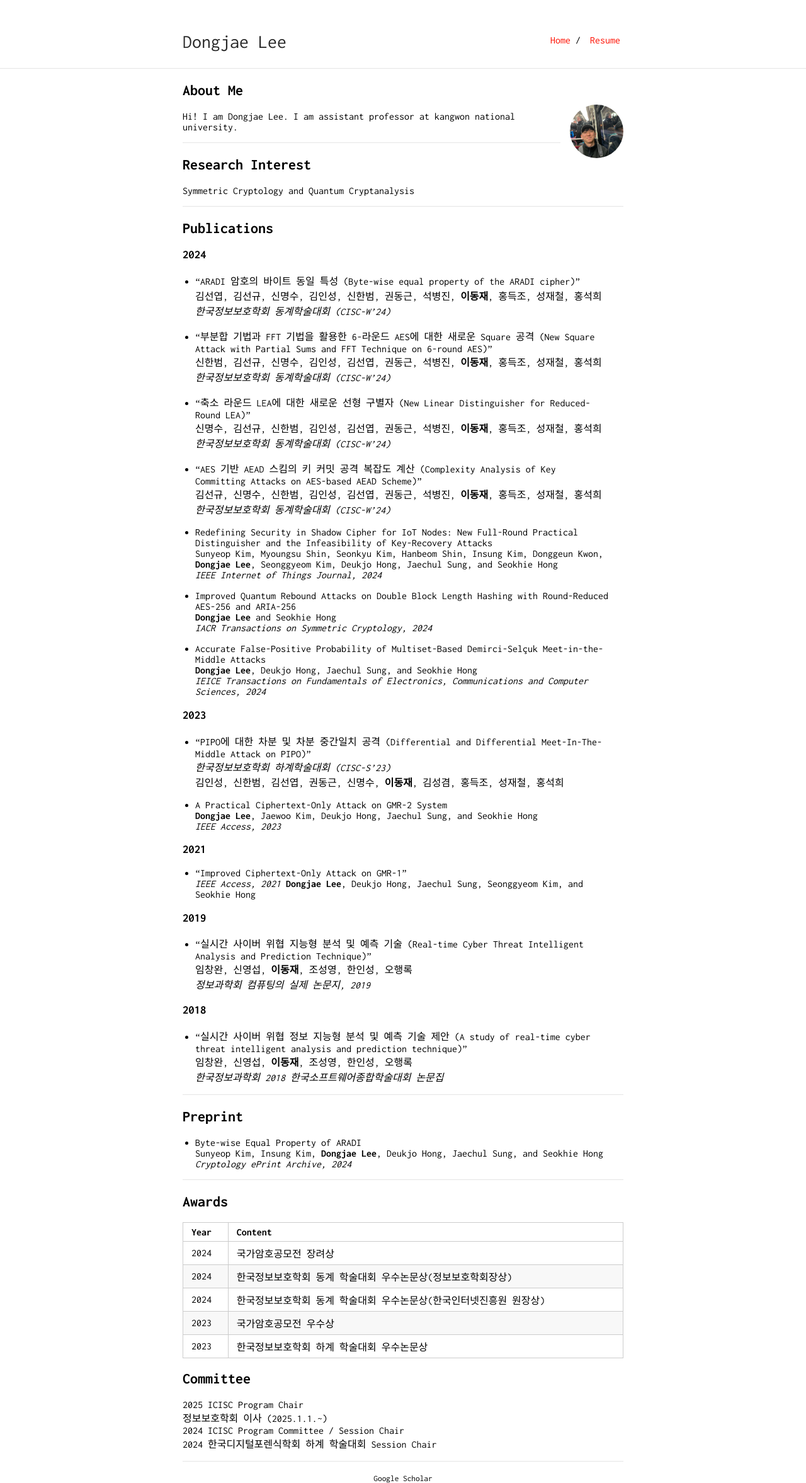
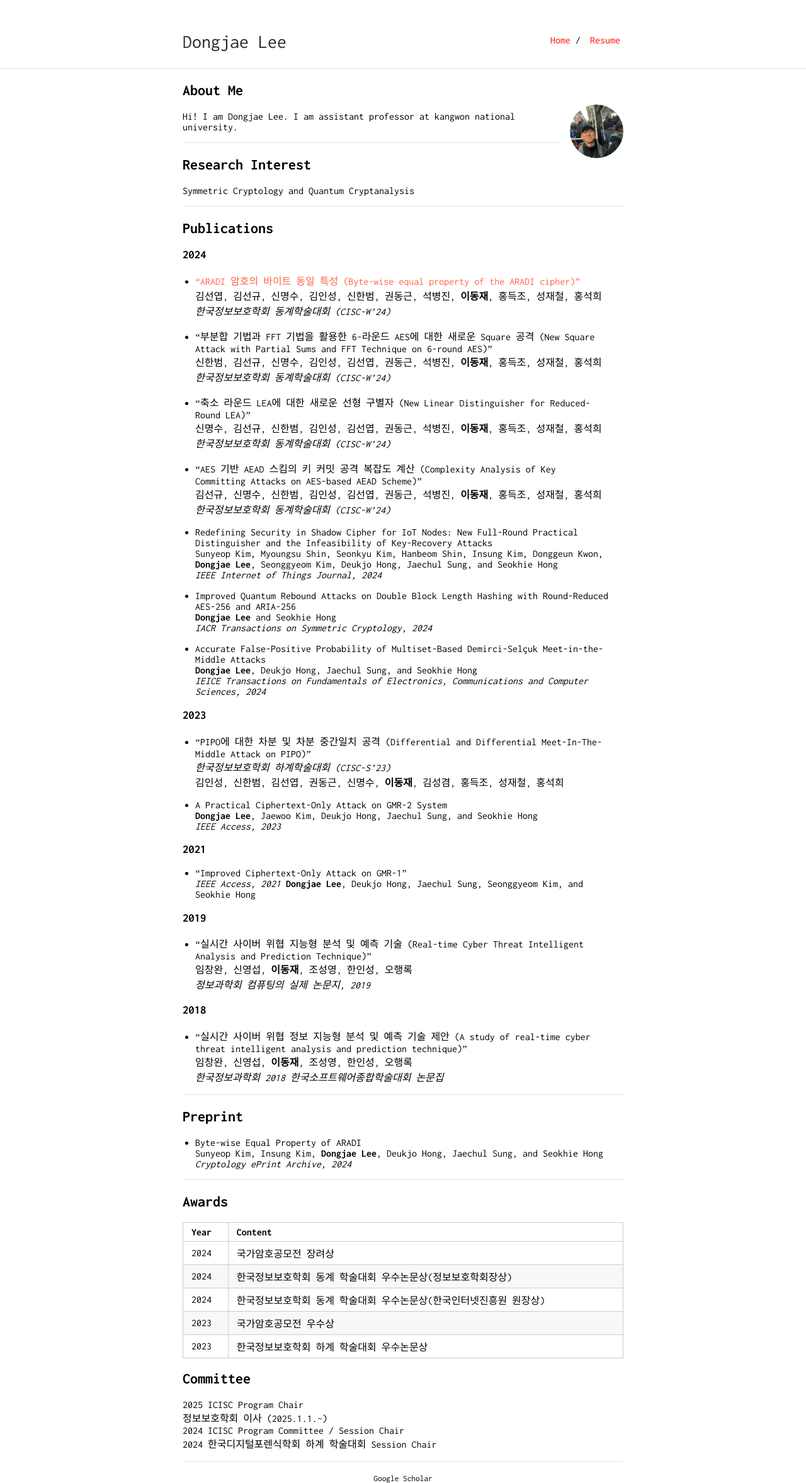
Before and after one commit to DongjaeLee-Dd2dD2/DongjaeLee-Dd2dD2.github.io, a Jekyll site: the page built from index.md, in a window 1280 px wide. Shown: the whole page at 63% size. Built offline with Jekyll 4.4.1, drawn with Linux system fonts in a browser that asks for light colours; our own code applies the rules of GitHub Pages for plain Markdown files.

Commit message:
Update index.md

```diff
--- a/index.md
+++ b/index.md
@@ -20,7 +20,7 @@ Symmetric Cryptology and Quantum Cryptanalysis
 
 ### 2024
 
-- "ARADI 암호의 바이트 동일 특성 (Byte-wise equal property of the ARADI cipher)" \\
+- <span style="color:tomato">"ARADI 암호의 바이트 동일 특성 (Byte-wise equal property of the ARADI cipher)"</span> \\
 김선엽, 김선규, 신명수, 김인성, 신한범, 권동근, 석병진, **이동재**, 홍득조, 성재철, 홍석희
 *한국정보보호학회 동계학술대회 (CISC-W'24)*
 
```
